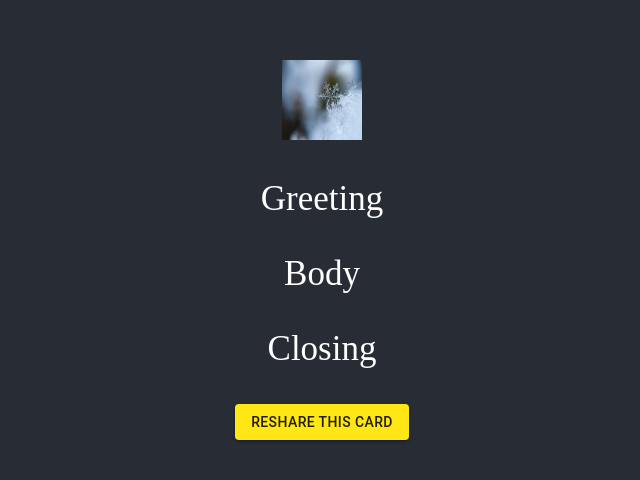
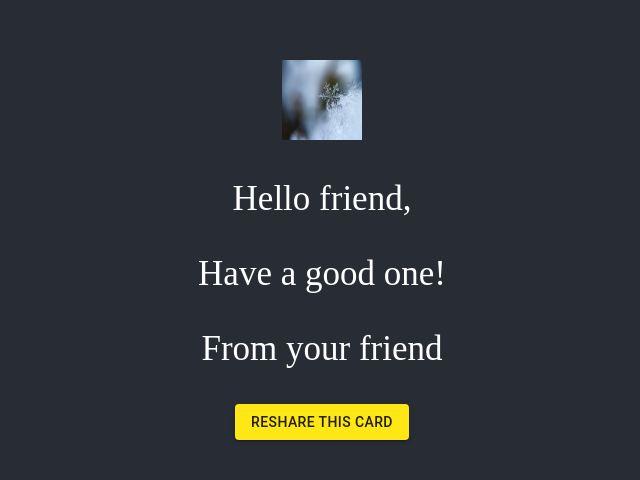
Before and after one commit to xmercado/ecard, a React (Create React App) app: page / in a window 1280 px wide. Shown: the part 150-630 px from the top of the page, without its empty margins (318-958 px from the left). Built offline with nearby package versions, Linux system fonts and the light colour scheme; a web font is replaced by a local one.

Commit message:
refactor(app): add query for null states

```diff
--- a/src/App.js
+++ b/src/App.js
@@ -4,9 +4,10 @@ import GreetingCard from './components/GreetingCard';
 import CustomMessage from './components/CustomMessage';
 
 function App() {
-  const [Greeting, setGreeting] = useState('Greeting');
-  const [Body, setBody] = useState('Body');
-  const [Closing, setClosing] = useState('Closing');
+  const query = new URLSearchParams(window.location.search);
+  const [Greeting, setGreeting] = useState(query.get('greeting') || 'Hello friend,');
+  const [Body, setBody] = useState(query.get('body') || 'Have a good one!');
+  const [Closing, setClosing] = useState(query.get('closing') || 'From your friend');
   const [canCustomize, setCanCustomize] = useState(false);
 
   return (
```
